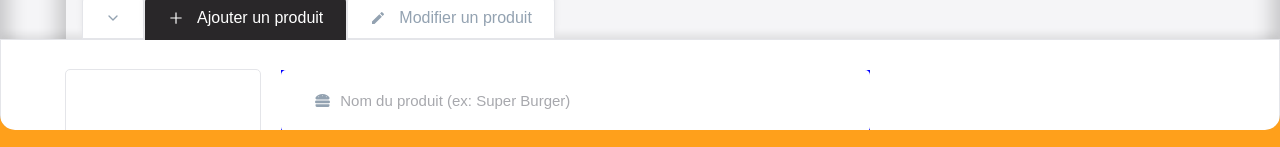
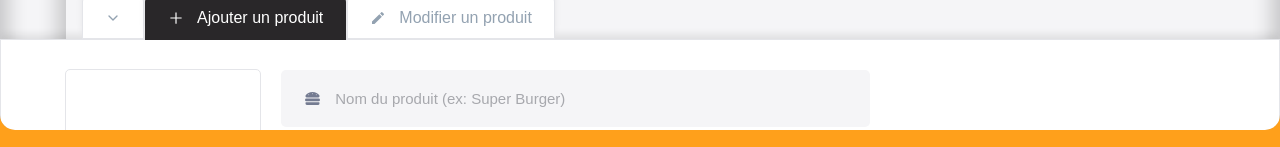
Before and after one commit to QiaoAn05/crazee-burger, a React (Vite) app: page /order/1 in a window 1280 px wide. Shown: the part 650-797 px from the top of the page. Built offline with nearby package versions, Linux system fonts and the light colour scheme.

Commit message:
♻️ F08: TextInput > Create common base to both version

```diff
--- a/src/components/pages/login/LoginForm.jsx
+++ b/src/components/pages/login/LoginForm.jsx
@@ -35,6 +35,7 @@ export default function LoginForm() {
         required
         Icon={<BsPersonCircle />}
         className="input-login"
+        version="normal"
       />
       <PrimaryButton Label="Accéder à mon espace" Icon={<IoChevronForward />} />
     </LoginFormStyled>
--- a/src/components/pages/order/main/admin/adminPanel/AddForm.jsx
+++ b/src/components/pages/order/main/admin/adminPanel/AddForm.jsx
@@ -67,6 +67,7 @@ export default function AddForm() {
           placeholder="Nom du produit (ex: Super Burger)"
           onChange={handleChange}
           Icon={<FaHamburger />}
+          version="minimalist"
         />
         <TextInput
           name="imageSource"
@@ -75,6 +76,7 @@ export default function AddForm() {
           placeholder="Lien URL d'une image (ex: https://la-photo-de-mon-produit.png)"
           onChange={handleChange}
           Icon={<BsFillCameraFill />}
+          version="minimalist"
         />
         <TextInput
           name="price"
@@ -83,6 +85,7 @@ export default function AddForm() {
           placeholder="Prix"
           onChange={handleChange}
           Icon={<MdOutlineEuro />}
+          version="minimalist"
         />
       </div>
       <div className="submit">
@@ -131,9 +134,9 @@ const AddFormStyled = styled.form`
     }
   }
   .input-fields {
-    background-color: blue;
     grid-area: 1/2/4/3;
     display: grid;
+    grid-row-gap: 8px;
   }
   .submit {
     background-color: green;
@@ -146,8 +149,8 @@ const AddFormStyled = styled.form`
     }
 
     .submit-message {
-      /* display: flex;
-      align-items: center; */
+      display: flex;
+      align-items: center;
     }
   }
 `;
--- a/src/components/reusable-ui/TextInput.jsx
+++ b/src/components/reusable-ui/TextInput.jsx
@@ -1,4 +1,4 @@
-import styled from "styled-components";
+import styled, { css } from "styled-components";
 import { theme } from "../../theme";
 
 export default function TextInput({
@@ -6,10 +6,11 @@ export default function TextInput({
   onChange,
   Icon,
   className,
+  version = "normal",
   ...extraProps
 }) {
   return (
-    <TextInputStyled className={className}>
+    <TextInputStyled className={className} version={version}>
       <div className="icon">{Icon && Icon}</div>
       <input value={value} onChange={onChange} type="text" {...extraProps} />
     </TextInputStyled>
@@ -17,35 +18,60 @@ export default function TextInput({
 }
 
 const TextInputStyled = styled.div`
-  background-color: ${theme.colors.white};
   border-radius: ${theme.borderRadius.round};
   display: flex;
   align-items: center;
-  padding: 18px 24px;
-  /* gap: 10px; */
 
   .icon {
     display: flex;
     justify-content: center;
     align-items: center;
     font-size: ${theme.fonts.sizes.SM};
-    margin: 0 8px 0 10px;
-    color: ${theme.colors.greySemiDark};
+    margin: 0 13px 0 8px;
   }
 
   input {
     border: none;
     font-size: ${theme.fonts.sizes.SM};
+    width: 100%;
+
+    &::placeholder {
+      color: ${theme.colors.greyMedium};
+    }
+  }
+
+  ${(props) => props.version === "normal" && extraStyleNormal};
+  ${(props) => props.version === "minimalist" && extraStyleMinimalist};
+`;
+
+const extraStyleNormal = css`
+  background-color: ${theme.colors.white};
+  padding: 18px 24px;
+  color: ${theme.colors.greySemiDark};
+
+  input {
     color: ${theme.colors.dark};
-    width: 100%;
 
     &:focus {
       outline: none;
     }
 
     &::placeholder {
-      background-color: ${theme.colors.white};
-      color: ${theme.colors.greyMedium};
+      background: ${theme.colors.white};
     }
   }
 `;
+
+const extraStyleMinimalist = css`
+  background-color: ${theme.colors.background_white};
+  padding: 8px 16px;
+  color: ${theme.colors.greyBlue};
+
+  input {
+    background: ${theme.colors.background_white};
+    color: ${theme.colors.dark};
+    &:focus {
+      outline: 0;
+    }
+  }
+`;
```
